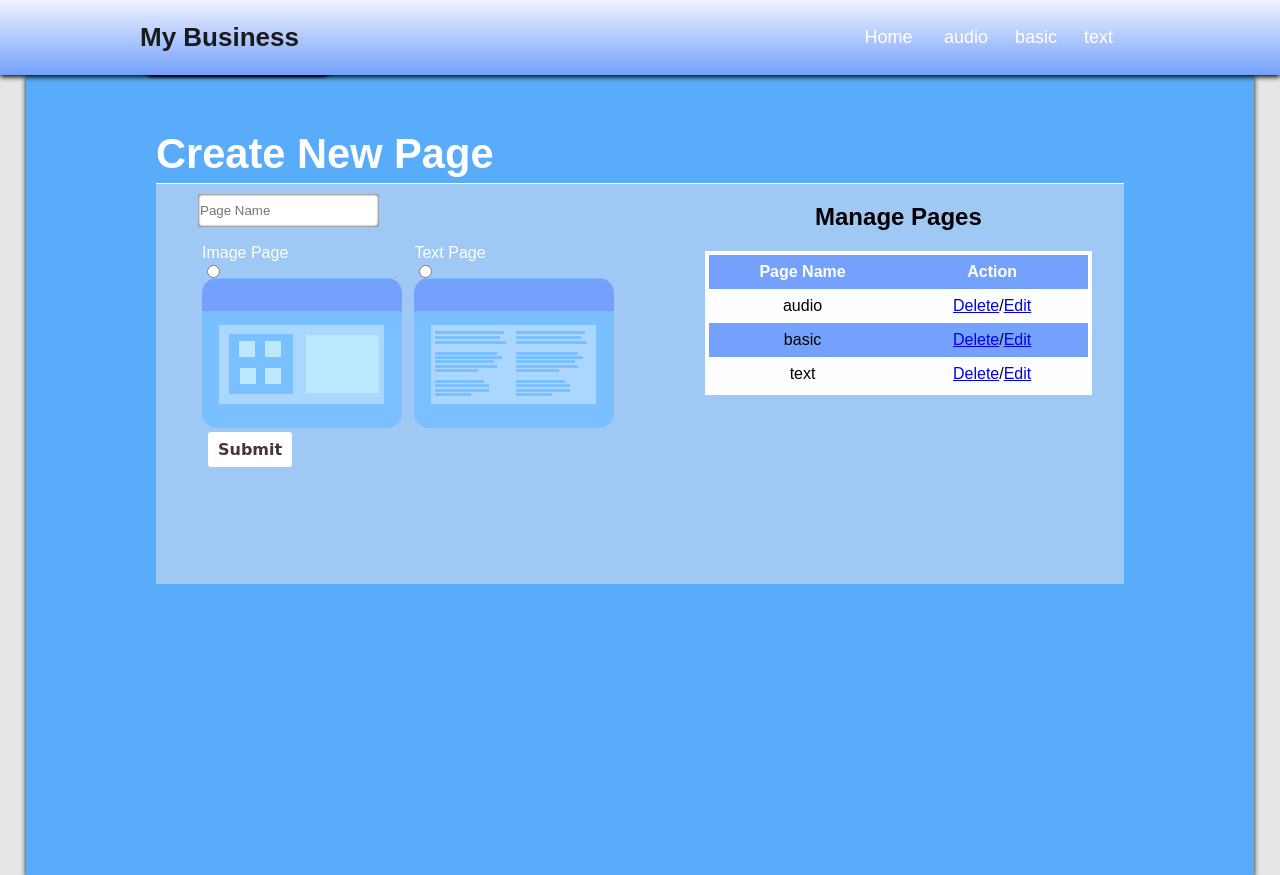
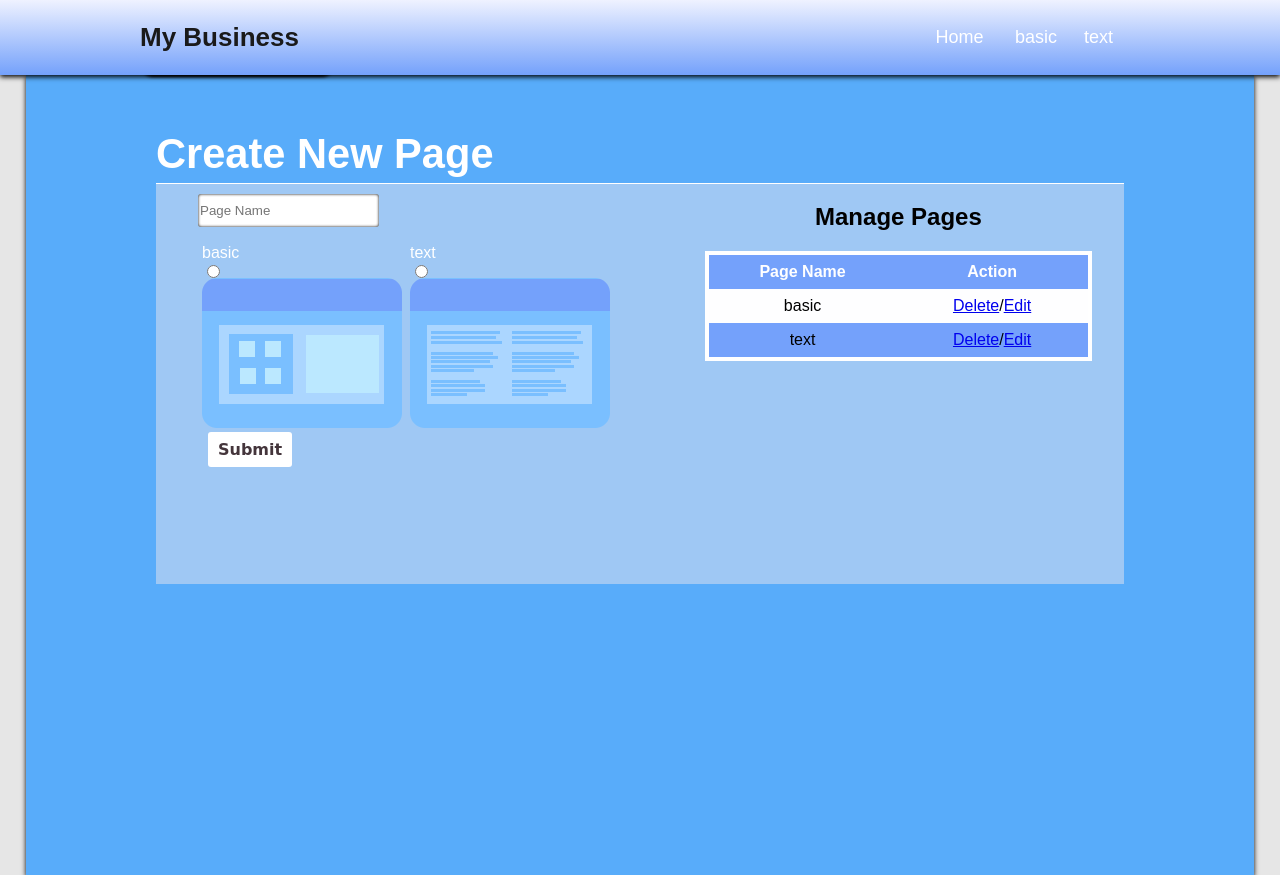
Before and after one commit to jburd0/mss2, a PHP site: page /manage_pages.php in a window 1280 px wide. Run offline with PHP 8.4, Linux system fonts and the light colour scheme; the visitor is signed in with stand-in values (Sample User, id 1).

Commit message:
Moved page icons to corresponding directory in ./pages and modified mangage_pages.php to scan ./pages for new page types.

```diff
--- a/manage_pages.php
+++ b/manage_pages.php
@@ -20,8 +20,16 @@
 				<div class="half_left">
 					<form action="./new_page.php" method="POST">
 						<input type="text" name="page_name" placeholder="Page Name">
-						<div class="page_type">Image Page<input type="radio" name="page_style" value="image_page" id="image_page"><label for="image_page" ><img src="./img/image_page.png" alt="Image page"/></label></div>
-						<div class="page_type">Text Page<input type="radio" name="page_style" value="text_page" id="text_page"><label for="text_page"><img src="./img/text_page.png" alt="Text page"/></label></div>
+						<?php
+						$types = scandir('./pages/');
+						foreach ($types as $type) {
+							if ($type != "." && $type != "..") {
+								echo "<div class=\"page_type\">$type<input type=\"radio\" name=\"page_style\" value=\"$type\" id=\"type\"><label for=\"$type\" ><img src=\"./pages/$type/icon.png\" alt=\"Image page\"/></label></div>";
+							}
+						}
+						/*echo "<div class=\"page_type\">Image Page<input type=\"radio\" name=\"page_style\" value=\"image_page\" id=\"image_page\"><label for=\"image_page\" ><img src=\"./img/image_page.png\" alt=\"Image page\"/></label></div>
+						<div class=\"page_type\">Text Page<input type=\"radio\" name=\"page_style\" value=\"text_page\" id=\"text_page\"><label for=\"text_page\"><img src=\"./img/text_page.png\" alt=\"Text page\"/></label></div>";*/
+						?>
 						<input type="submit" value="Submit">
 					</form>
 				</div>
```
Also changed, not shown: pages/basic/icon.png (renamed from img/image_page.png), pages/text/icon.png (renamed from img/text_page.png).
